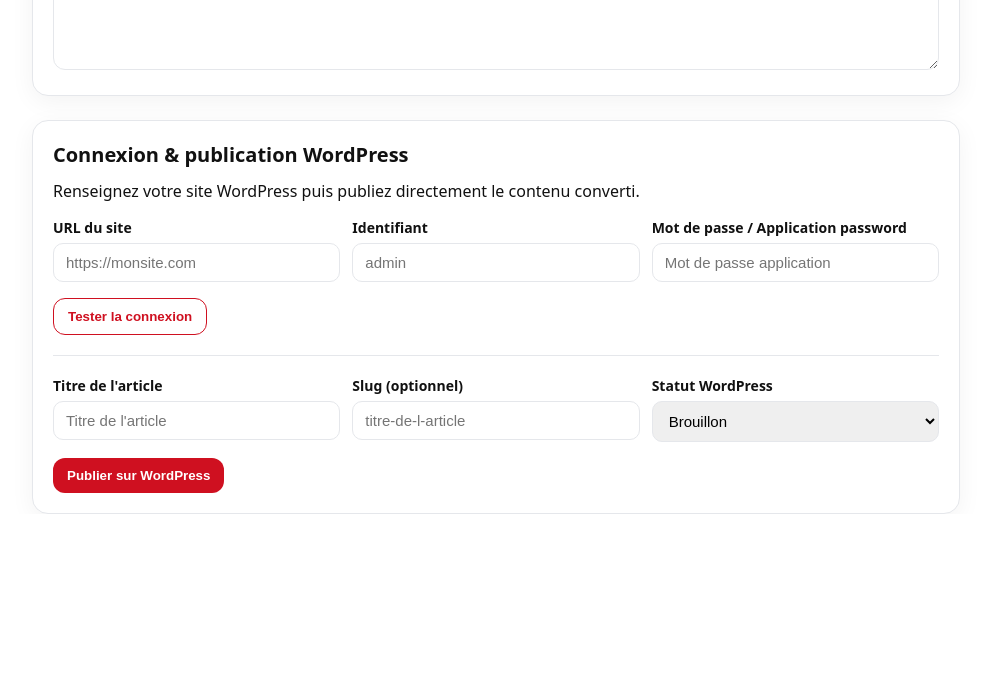
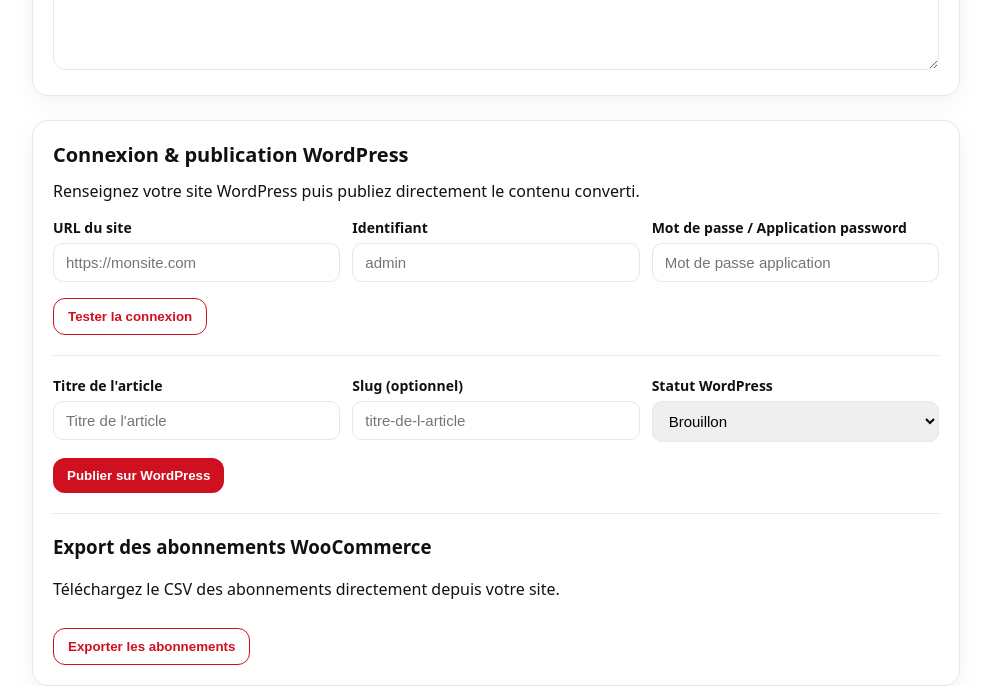
Before and after one commit to nansheadd/Lava, a React (Vite) app: page / in a window 1280 px wide. Shown: the part 423-1109 px from the top of the page, without its empty margins (144-1135 px from the left). Before the commit the page ends 937 px from the top, so only its background shows below. Built offline with nearby package versions, Linux system fonts and the light colour scheme.

Commit message:
Add WooCommerce subscriptions export from WordPress

```diff
--- a/src/App.tsx
+++ b/src/App.tsx
@@ -15,6 +15,14 @@
   url?: string
   permalink?: string
   postId?: number
+}
+
+type WordpressExportResponse = {
+  filename?: string
+  contentType?: string
+  data: string
+  message?: string
+  error?: string
 }
 
 function extractTitle(markdown: string) {
@@ -59,8 +67,40 @@
   const [publishMessage, setPublishMessage] = useState('')
   const [publishError, setPublishError] = useState('')
   const [slugTouched, setSlugTouched] = useState(false)
+  const [exportBusy, setExportBusy] = useState(false)
+  const [exportMessage, setExportMessage] = useState('')
+  const [exportError, setExportError] = useState('')
 
   const backend = import.meta.env.VITE_API_URL || 'http://localhost:8000'
+
+  function buildWordpressPayload() {
+    return {
+      siteUrl: wpUrl,
+      url: wpUrl,
+      baseUrl: wpUrl,
+      username: wpUsername,
+      user: wpUsername,
+      applicationPassword: wpPassword,
+      password: wpPassword,
+    }
+  }
+
+  function downloadBase64File(base64Data: string, filename: string, contentType?: string) {
+    const byteCharacters = atob(base64Data)
+    const byteNumbers = new Array(byteCharacters.length)
+    for (let i = 0; i < byteCharacters.length; i++) {
+      byteNumbers[i] = byteCharacters.charCodeAt(i)
+    }
+    const byteArray = new Uint8Array(byteNumbers)
+    const blob = new Blob([byteArray], { type: contentType || 'application/octet-stream' })
+    const link = document.createElement('a')
+    link.href = URL.createObjectURL(blob)
+    link.download = filename
+    document.body.appendChild(link)
+    link.click()
+    document.body.removeChild(link)
+    URL.revokeObjectURL(link.href)
+  }
 
   async function handleFileInput(file: File) {
     setBusy(true); setError('')
@@ -109,6 +149,8 @@
     setWpConnected(false)
     setWpMessage('')
     setWpError('')
+    setExportMessage('')
+    setExportError('')
   }, [wpUrl, wpUsername, wpPassword])
 
   async function testWordpressConnection() {
@@ -124,15 +166,7 @@
     setWpError('')
 
     try {
-      const payload = {
-        siteUrl: wpUrl,
-        url: wpUrl,
-        baseUrl: wpUrl,
-        username: wpUsername,
-        user: wpUsername,
-        applicationPassword: wpPassword,
-        password: wpPassword,
-      }
+      const payload = buildWordpressPayload()
 
       const res = await fetch(`${backend}/wordpress/connect`, {
         method: 'POST',
@@ -177,13 +211,7 @@
 
     try {
       const payload: Record<string, unknown> = {
-        siteUrl: wpUrl,
-        url: wpUrl,
-        baseUrl: wpUrl,
-        username: wpUsername,
-        user: wpUsername,
-        applicationPassword: wpPassword,
-        password: wpPassword,
+        ...buildWordpressPayload(),
         title: postTitle,
         status: postStatus,
         markdown: md,
@@ -219,6 +247,45 @@
       setPublishError(e?.message || 'Impossible de publier sur WordPress.')
     } finally {
       setPublishBusy(false)
+    }
+  }
+
+  async function exportSubscriptions() {
+    if (!wpUrl || !wpUsername || !wpPassword) {
+      setExportError('Veuillez renseigner les informations de connexion WordPress.')
+      setExportMessage('')
+      return
+    }
+
+    setExportBusy(true)
+    setExportMessage('')
+    setExportError('')
+
+    try {
+      const payload = buildWordpressPayload()
+      const res = await fetch(`${backend}/wordpress/subscriptions/export`, {
+        method: 'POST',
+        headers: { 'Content-Type': 'application/json' },
+        body: JSON.stringify(payload),
+      })
+
+      let data: WordpressExportResponse | null = null
+      try {
+        data = await res.json()
+      } catch {}
+
+      if (!res.ok || !data || !data.data) {
+        throw new Error(data?.message || data?.error || 'Export échoué')
+      }
+
+      const filename = data.filename || 'woocommerce-subscriptions.csv'
+      const contentType = data.contentType || 'text/csv'
+      downloadBase64File(data.data, filename, contentType)
+      setExportMessage(`Export téléchargé : ${filename}`)
+    } catch (e: any) {
+      setExportError(e?.message || 'Impossible d\'exporter les abonnements WooCommerce.')
+    } finally {
+      setExportBusy(false)
     }
   }
 
@@ -347,6 +414,23 @@
 
           {publishMessage && <p className="status success" style={{marginTop:12}}>{publishMessage}</p>}
           {publishError && <p className="status error" style={{marginTop:12}}>{publishError}</p>}
+
+          <hr className="divider" />
+
+          <h3 className="section-subtitle">Export des abonnements WooCommerce</h3>
+          <p style={{marginTop:0}}>Téléchargez le CSV des abonnements directement depuis votre site.</p>
+
+          <button
+            className="button outline"
+            onClick={exportSubscriptions}
+            disabled={exportBusy}
+            style={{marginTop: 12}}
+          >
+            {exportBusy ? 'Export en cours…' : 'Exporter les abonnements'}
+          </button>
+
+          {exportMessage && <p className="status success" style={{marginTop:12}}>{exportMessage}</p>}
+          {exportError && <p className="status error" style={{marginTop:12}}>{exportError}</p>}
         </div>
       </main>
     </>
```
